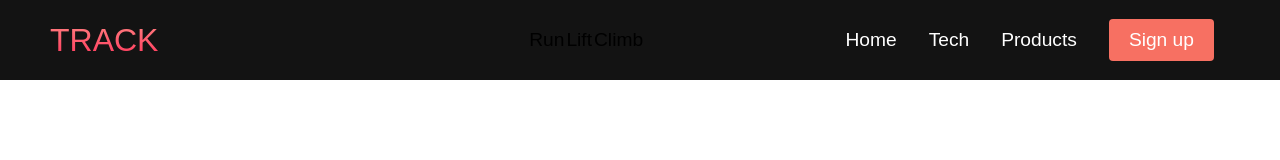
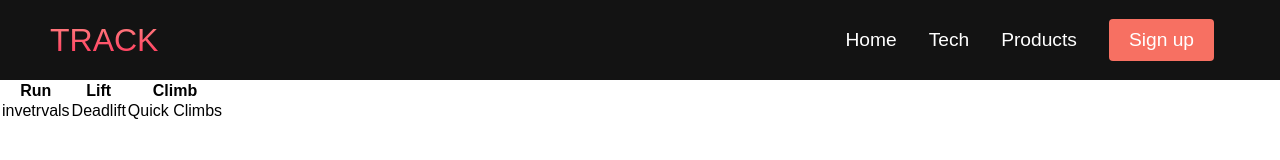
Before and after one commit to Tatiyana-TFG/learning-projects, a plain HTML site: page Tracking_frontend/index.html in a window 1280 px wide. Drawn offline with Linux system fonts and the light colour scheme.

Commit message:
updated tables

```diff
--- a/Tracking_frontend/index.html
+++ b/Tracking_frontend/index.html
@@ -15,11 +15,7 @@
           <span class="bar"></span>
           <span class="bar"></span>
         </div>
-        <table>
-          <td>Run</td>
-          <td>Lift</td>
-          <td>Climb</td>
-        </table>
+
         <ul class="navbar__menu">
           <li class="navbar__item">
             <a href="/" class="navbar__links"> Home </a>
@@ -36,6 +32,20 @@
         </ul>
       </div>
     </nav>
+    <main>
+      <table>
+        <tr>
+          <th>Run</th>
+          <th>Lift</th>
+          <th>Climb</th>
+        </tr>
+        <tr>
+          <td>invetrvals</td>
+          <td>Deadlift</td>
+          <td>Quick Climbs</td>
+        </tr>
+      </table>
+    </main>
     <script>
       src = "app.js";
     </script>
```
